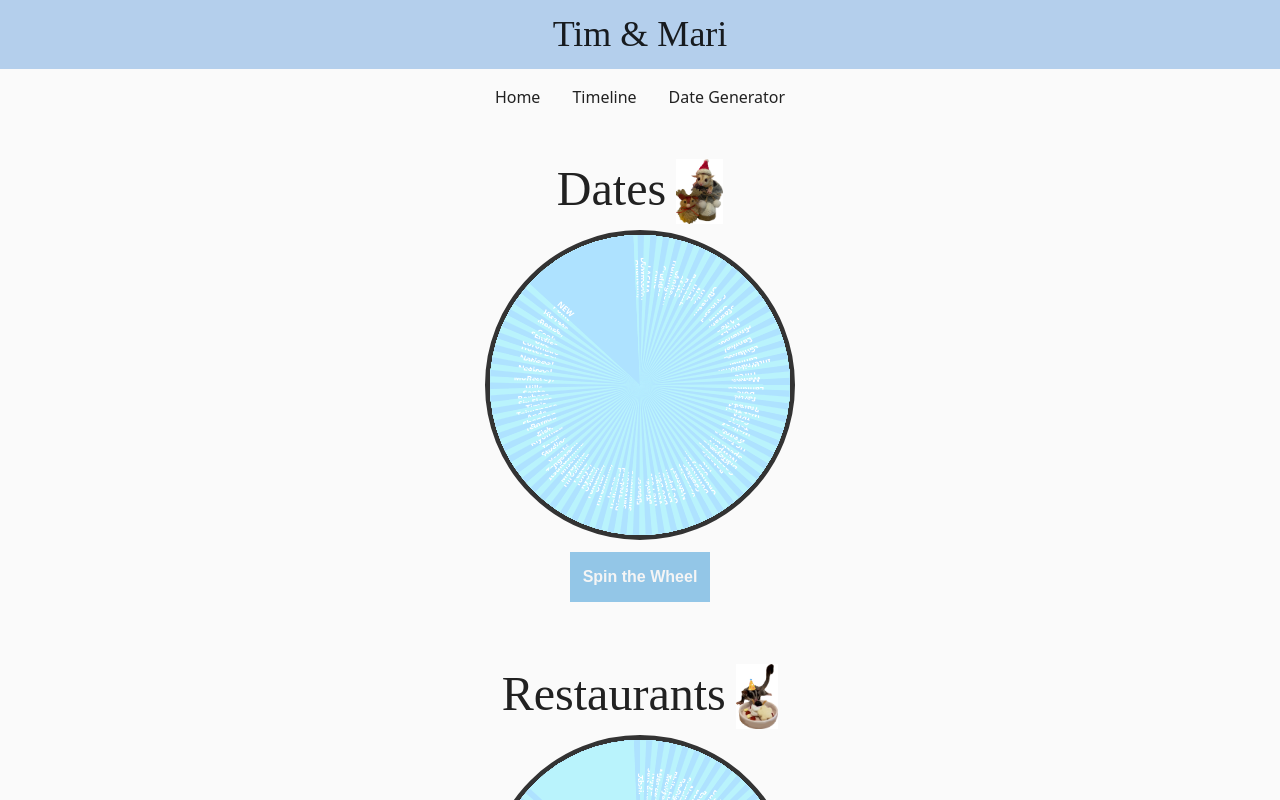
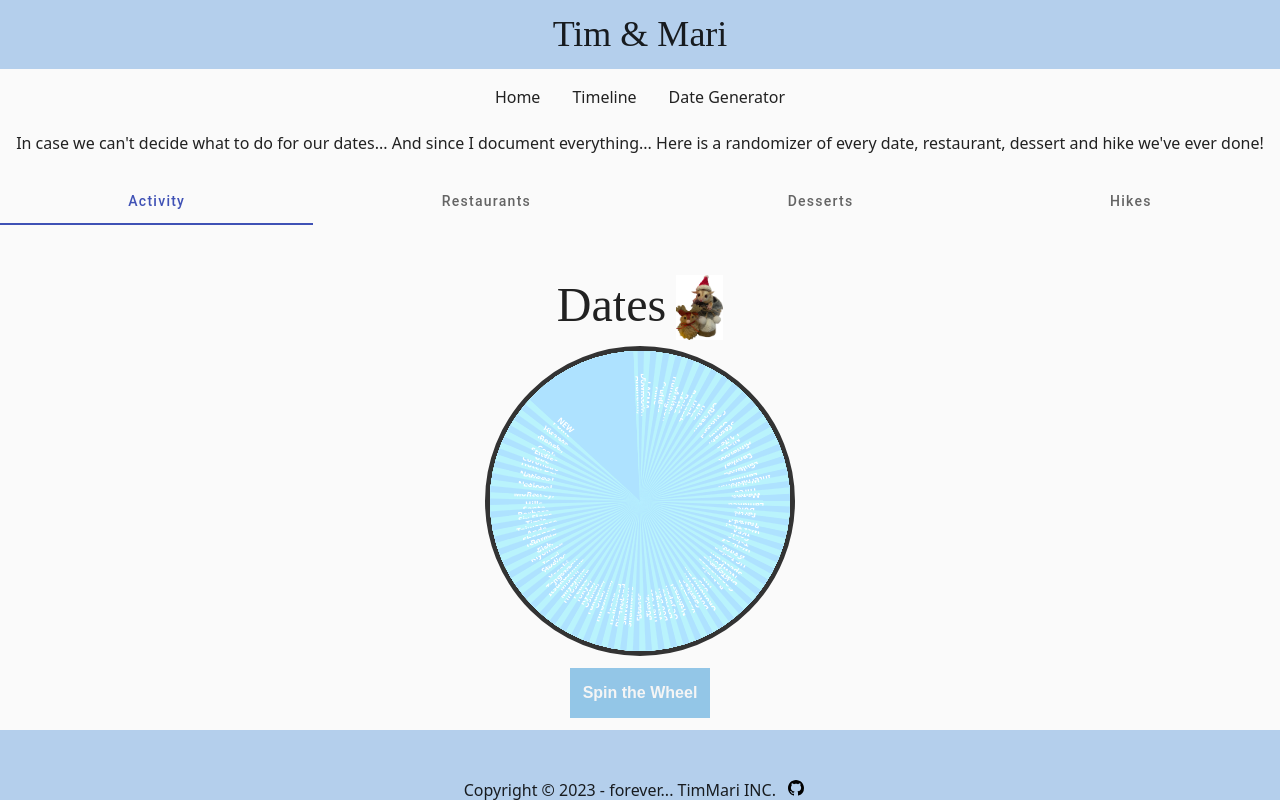
Before and after one commit to TimothyJan/TimMari, an Angular app: page /date-generator in a window 1280 px wide. Built offline with nearby package versions, Linux system fonts and the light colour scheme.

Commit message:
Updated Date-Generator with angular material tabs

```diff
--- a/src/app/components/date-generator/date-generator.component.css
+++ b/src/app/components/date-generator/date-generator.component.css
@@ -0,0 +1,10 @@
+.info-container {
+  padding-top: 6px;
+  padding-left: 12px;
+  padding-right: 12px;
+  padding-bottom: 6px;
+}
+
+.info-container p {
+  text-align: center;
+}
--- a/src/app/components/date-generator/date-generator.component.html
+++ b/src/app/components/date-generator/date-generator.component.html
@@ -1,5 +1,22 @@
 
-<app-wheel category="dates"></app-wheel>
-<app-wheel category="restaurants"></app-wheel>
-<app-wheel category="desserts"></app-wheel>
-<app-wheel category="hikes"></app-wheel>
+<div class="info-container">
+  <p>
+    In case we can't decide what to do for our dates... And since I document everything...
+    Here is a randomizer of every date, restaurant, dessert and hike we've ever done!
+  </p>
+</div>
+
+<mat-tab-group>
+  <mat-tab label="Activity">
+    <app-wheel category="dates"></app-wheel>
+  </mat-tab>
+  <mat-tab label="Restaurants">
+    <app-wheel category="restaurants"></app-wheel>
+  </mat-tab>
+  <mat-tab label="Desserts">
+    <app-wheel category="desserts"></app-wheel>
+  </mat-tab>
+  <mat-tab label="Hikes">
+    <app-wheel category="hikes"></app-wheel>
+  </mat-tab>
+</mat-tab-group>
--- a/src/app/material.module.ts
+++ b/src/app/material.module.ts
@@ -6,6 +6,7 @@ import {MatIconModule} from '@angular/material/icon';
 import {MatSidenavModule} from '@angular/material/sidenav';
 import {MatListModule} from '@angular/material/list';
 import {MatButtonModule} from '@angular/material/button';
+import {MatTabsModule} from '@angular/material/tabs';
 
 const modules = [
   MatSlideToggleModule,
@@ -13,7 +14,8 @@ const modules = [
   MatIconModule,
   MatSidenavModule,
   MatListModule,
-  MatButtonModule
+  MatButtonModule,
+  MatTabsModule
 ];
 
 @NgModule({
```
